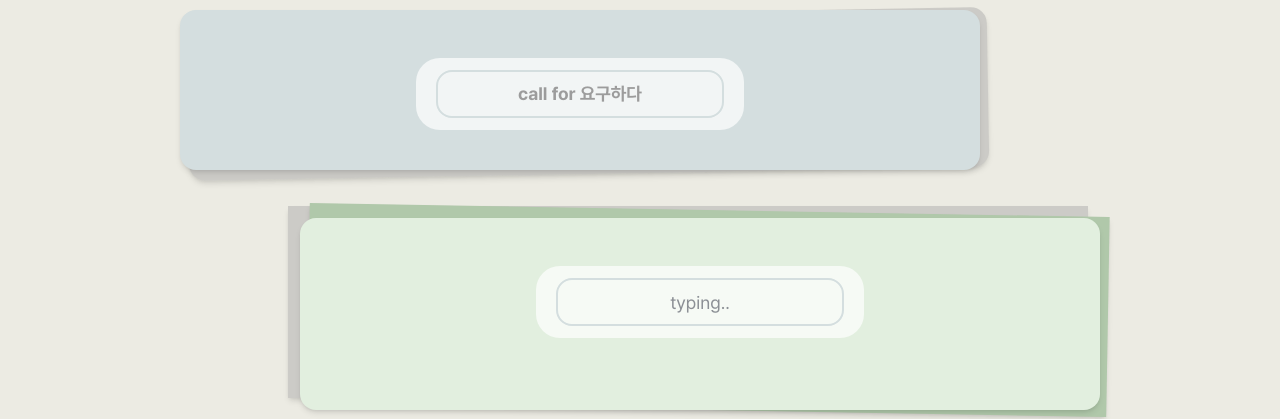
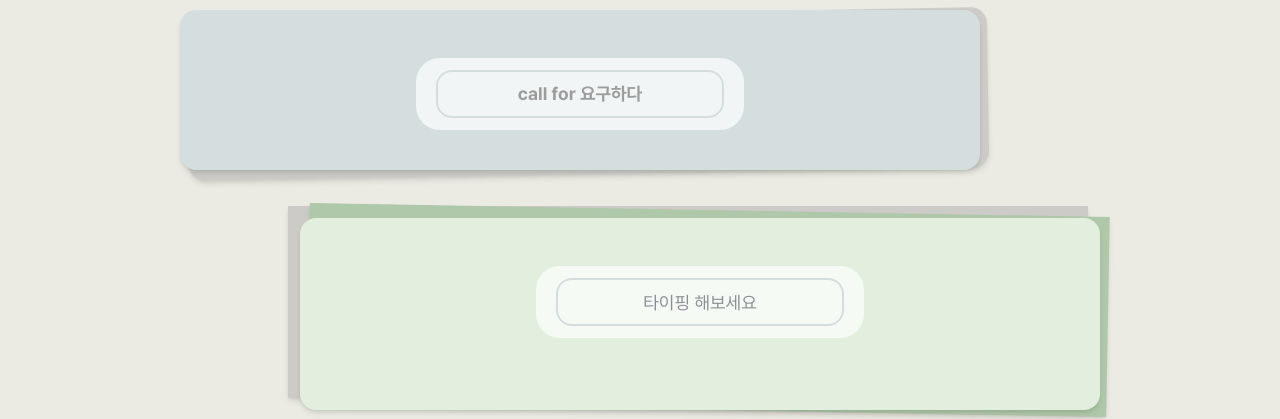
Before and after one commit to ummfieg/my-type, a Next.js app: page /study in a window 1280 px wide. Shown: the part 238-657 px from the top of the page. Built offline with nearby package versions, Linux system fonts and the light colour scheme.

Commit message:
feat(page): study 페이지 단어 입력 및 매핑 기능 추가

```diff
--- a/src/app/study/page.js
+++ b/src/app/study/page.js
@@ -11,6 +11,15 @@ export default function Study() {
   const onSelect = (e) => {
     setCategory(e);
   };
+
+  const [typed, setTyped] = useState("");
+  const wordList = "call for 요구하다";
+
+  const onChangeInput = (e) => {
+    const value = e.target.value;
+    setTyped(value);
+  };
+  const letters = wordList.split("");
 
   return (
     <>
@@ -36,7 +45,22 @@ export default function Study() {
             <div className="w-full flex justify-center my-6">
               <div className="bg-white/70 rounded-3xl px-5 py-3">
                 <div className="flex items-center w-72 h-12 rounded-2xl border-2 border-main bg-transparent text-center text-lg font-medium justify-center">
-                  <p className="text-sub font-bold">call for 요구하다</p>
+                  {letters.map((char, index) => {
+                    let colorClass = "text-sub font-bold";
+
+                    if (index < typed.length) {
+                      colorClass =
+                        typed[index] === char
+                          ? "text-foreground font-bold"
+                          : "text-point font-bold";
+                    }
+
+                    return (
+                      <span key={index} className={colorClass}>
+                        {char === " " ? "\u00A0" : char}
+                      </span>
+                    );
+                  })}
                 </div>
               </div>
             </div>
@@ -50,8 +74,13 @@ export default function Study() {
             <div className="w-full flex justify-center my-6">
               <div className="bg-white/70 rounded-3xl px-5 py-3">
                 <input
-                  className="w-72 h-12 rounded-2xl border-2 border-main bg-transparent text-center text-lg font-medium focus:outline-none focus:border-accent-dark transition"
-                  placeholder="typing.."
+                  value={typed}
+                  onChange={onChangeInput}
+                  className={`w-72 h-12 rounded-2xl border-2 border-main bg-transparent text-center text-lg font-medium focus:outline-none focus:border-accent-dark transition
+
+  `}
+                  placeholder="타이핑 해보세요"
+                  maxLength={20}
                 />
               </div>
             </div>
```
